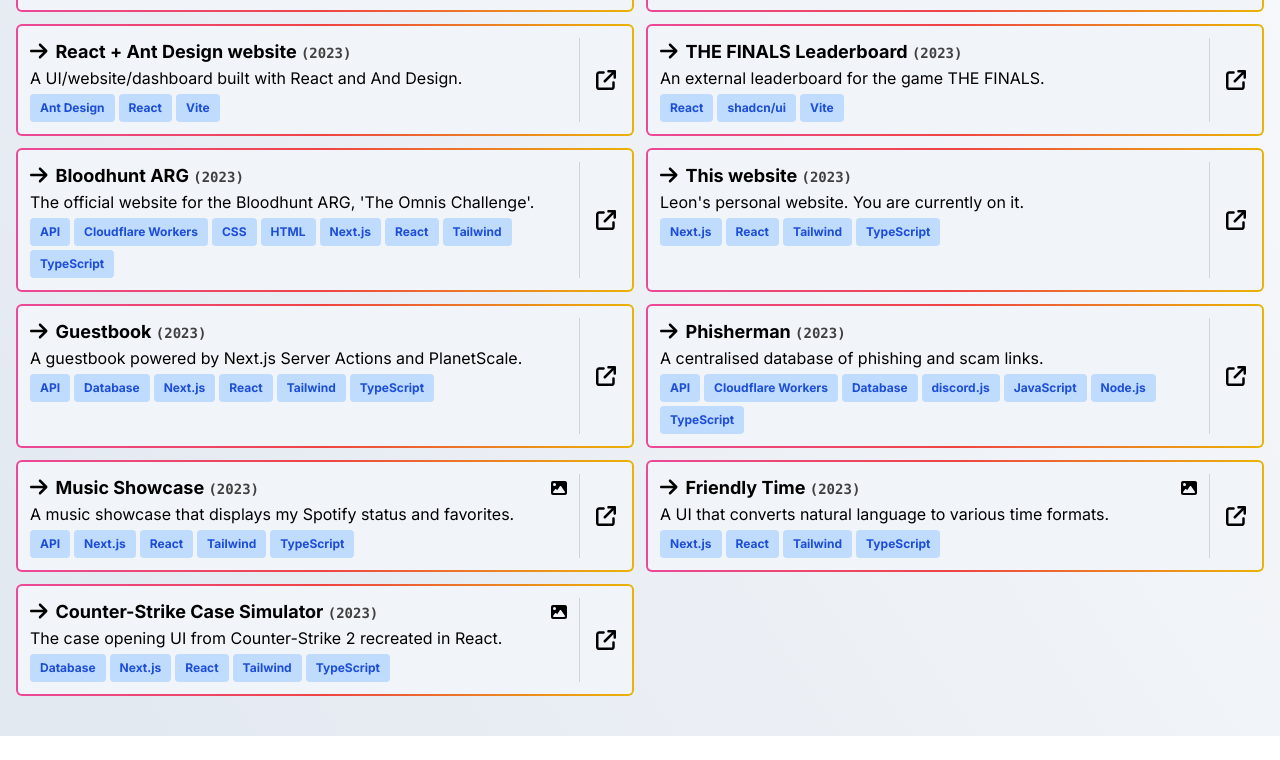
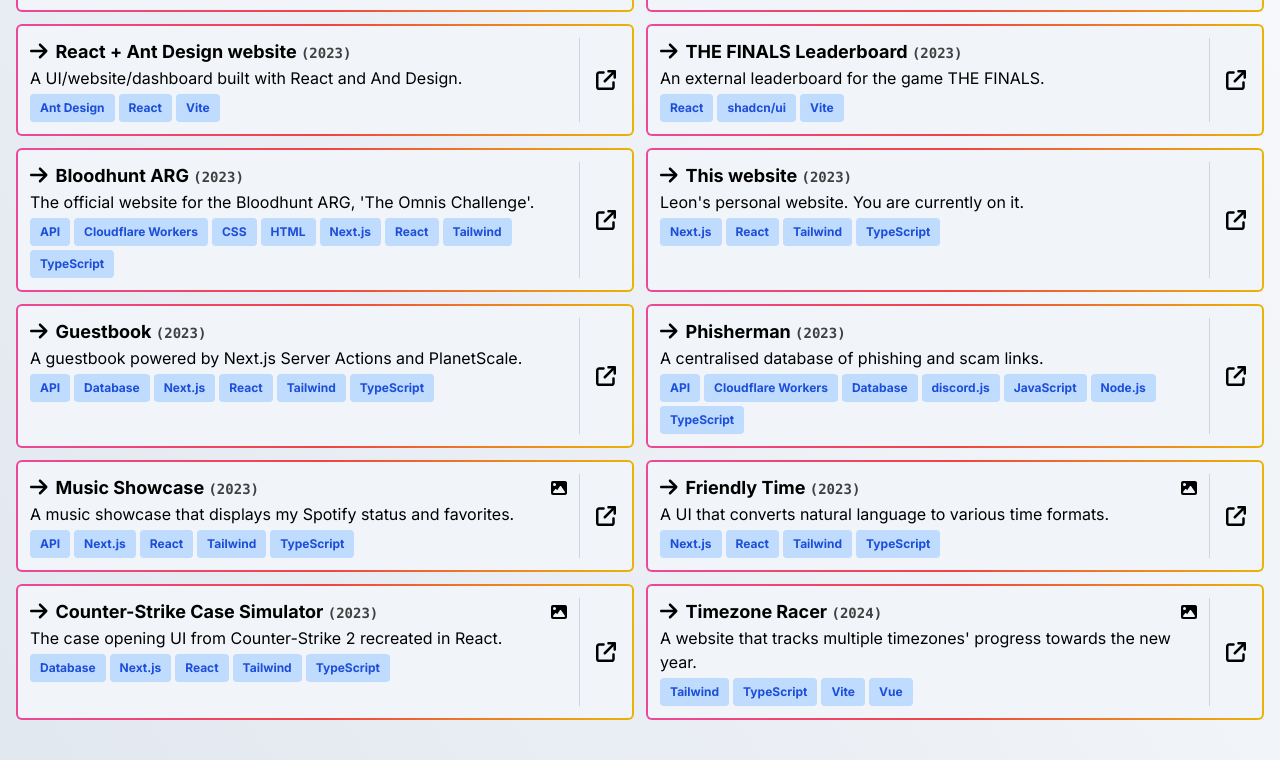
Before and after one commit to leonlarsson/leon-home, a Next.js app: page /projects in a window 1280 px wide. Shown: the part 1210-1970 px from the top of the page. Before the commit the page ends 1946 px from the top, so only its background shows below. Built offline with nearby package versions, Linux system fonts and the light colour scheme.

Commit message:
projects: update data

```diff
--- a/data/projects/index.ts
+++ b/data/projects/index.ts
@@ -15,6 +15,7 @@ import musicShowcaseImage2 from "./images/music2.png";
 import friendlyTime1 from "./images/friendlytime1.png";
 import friendlyTime2 from "./images/friendlytime2.png";
 import csCaseUI1 from "./images/cscaseui1.png";
+import timezoneracer1 from "./images/timezoneracer1.png";
 import { Project } from "@/types";
 
 const tags = {
@@ -23,6 +24,7 @@ const tags = {
   JS: "JavaScript",
   TS: "TypeScript",
   REACT: "React",
+  VUE: "Vue",
   NEXT: "Next.js",
   TAILWIND: "Tailwind",
   NODE: "Node.js",
@@ -384,4 +386,16 @@ export default [
     githubLink: "https://github.com/leonlarsson/cs-case-sim",
     displayInCv: true,
   },
+  {
+    slug: "timezone-racer",
+    slugAliases: ["new-years-countdown"],
+    name: "Timezone Racer",
+    description: ["This is my first experience with Vue. It is a website that shows the progress towards the new year in multiple timezones.", "It is built with Vue and styled with Tailwind."],
+    shortDescription: "A website that tracks multiple timezones' progress towards the new year.",
+    year: "2024",
+    tags: [tags.VUE, tags.VITE, tags.TAILWIND, tags.TS],
+    images: [timezoneracer1],
+    link: "https://timezone-racer.pages.dev/",
+    githubLink: "https://github.com/leonlarsson/timezone-racer",
+  },
 ] satisfies Project[] as Project[];
```
Also changed, not shown: data/projects/images/timezoneracer1.png (added).
